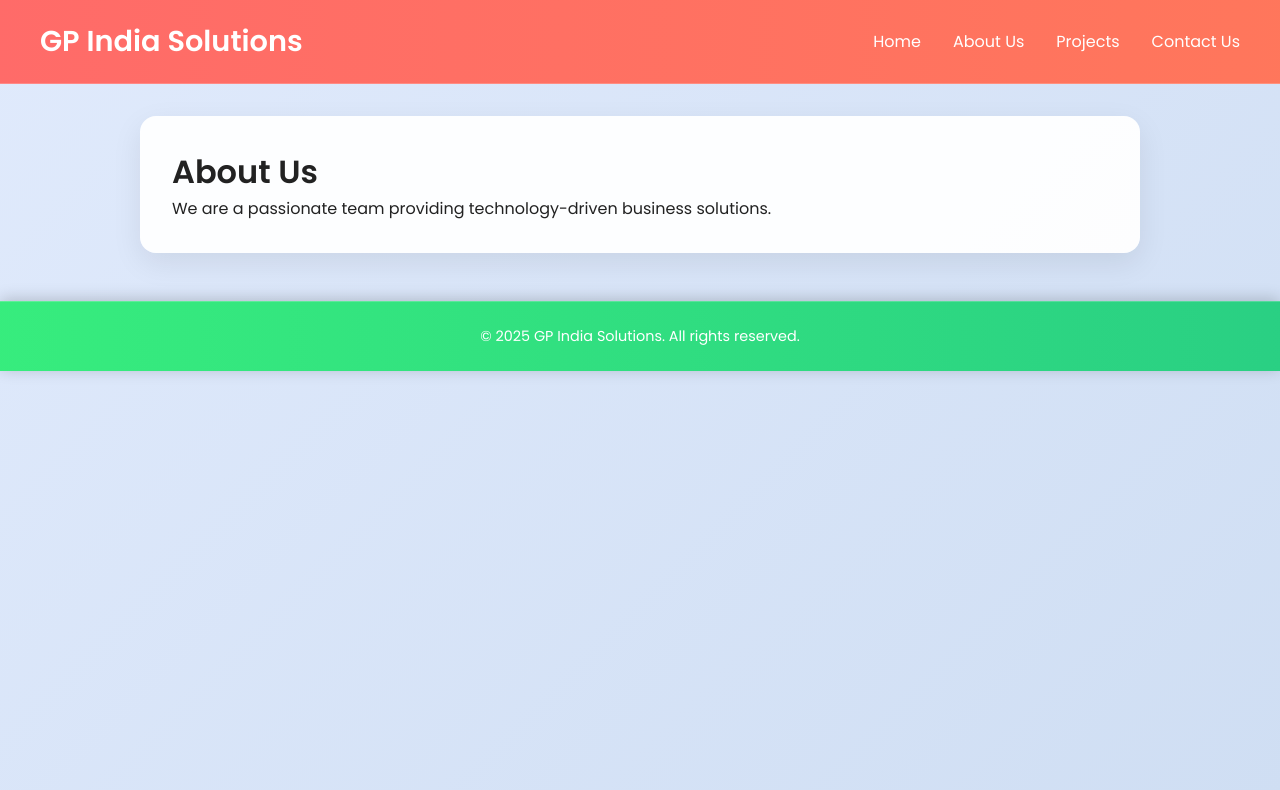
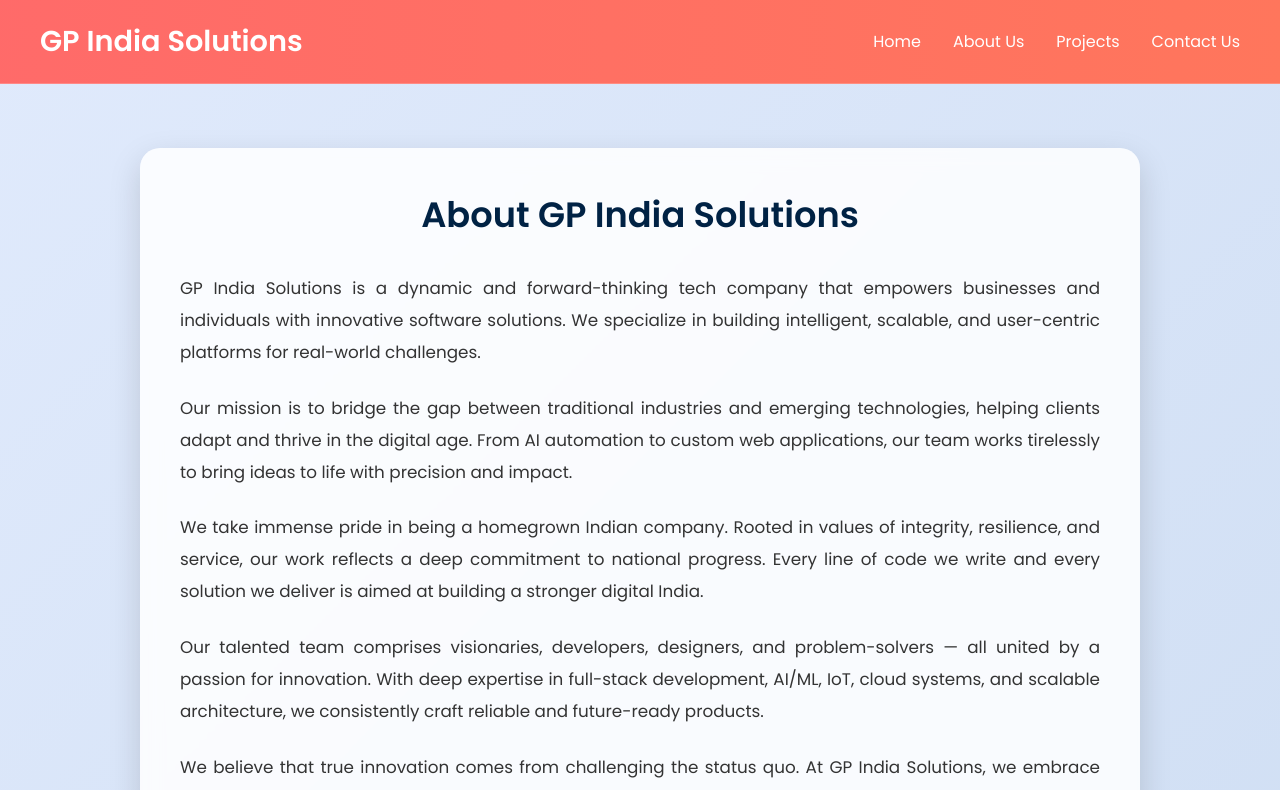
Before and after one commit to Gaganharikiranmarella/gp-ind-sol, a React (Vite) app: page /about in a window 1280 px wide. Shown: the top 790 px of the page. Built offline with nearby package versions, Linux system fonts and the light colour scheme.

Commit message:
added about us section

```diff
--- /dev/null
+++ b/src/pages/About.css
@@ -0,0 +1,46 @@
+.about-container {
+  background: rgba(255, 255, 255, 0.85); /* glass effect */
+  backdrop-filter: blur(10px);
+  -webkit-backdrop-filter: blur(10px);
+  margin: 4rem auto;
+  padding: 2.5rem;
+  border-radius: 20px;
+  max-width: 1000px;
+  box-shadow: 0 12px 32px rgba(0, 0, 0, 0.15);
+  animation: fadeIn 0.9s ease-in-out;
+  text-align: justify;
+  transition: all 0.3s ease-in-out;
+}
+
+.about-container:hover {
+  transform: translateY(-4px);
+  box-shadow: 0 14px 40px rgba(0, 0, 0, 0.18);
+}
+
+.about-container h1 {
+  font-size: 2.2rem;
+  margin-bottom: 2rem;
+  text-align: center;
+  color: #002244;
+  font-weight: 700;
+}
+
+.about-container p {
+  font-size: 1.05rem;
+  line-height: 1.9;
+  color: #333;
+  margin-bottom: 1.5rem;
+  text-align: justify;
+}
+
+/* Entry animation */
+@keyframes fadeIn {
+  from {
+    opacity: 0;
+    transform: translateY(30px);
+  }
+  to {
+    opacity: 1;
+    transform: translateY(0);
+  }
+}
--- a/src/pages/About.jsx
+++ b/src/pages/About.jsx
@@ -1,8 +1,51 @@
-const About = () => (
-  <main style={{ padding: '2rem' }}>
-    <h1>About Us</h1>
-    <p>We are a passionate team providing technology-driven business solutions.</p>
-  </main>
-);
+import React from 'react';
+import './About.css';
+
+const About = () => {
+  return (
+    <main className="about-container">
+      <h1>About GP India Solutions</h1>
+
+      <p>
+        GP India Solutions is a dynamic and forward-thinking tech company that empowers businesses
+        and individuals with innovative software solutions. We specialize in building intelligent,
+        scalable, and user-centric platforms for real-world challenges.
+      </p>
+
+      <p>
+        Our mission is to bridge the gap between traditional industries and emerging technologies,
+        helping clients adapt and thrive in the digital age. From AI automation to custom web
+        applications, our team works tirelessly to bring ideas to life with precision and impact.
+      </p>
+
+      <p>
+        We take immense pride in being a homegrown Indian company. Rooted in values of integrity,
+        resilience, and service, our work reflects a deep commitment to national progress. Every line
+        of code we write and every solution we deliver is aimed at building a stronger digital India.
+      </p>
+
+      <p>
+        Our talented team comprises visionaries, developers, designers, and problem-solvers — all united
+        by a passion for innovation. With deep expertise in full-stack development, AI/ML, IoT, cloud systems,
+        and scalable architecture, we consistently craft reliable and future-ready products.
+      </p>
+
+      <p>
+        We believe that true innovation comes from challenging the status quo. At GP India Solutions, we
+        embrace experimentation, continuous learning, and cutting-edge research to solve tomorrow’s problems today.
+      </p>
+
+      <p>
+        We’re not just builders — we’re dreamers. As we continue our journey, we remain dedicated to uplifting
+        local communities, empowering youth with technology, and making India a global hub for digital excellence.
+      </p>
+
+      <p>
+        Join us as we code with purpose, innovate with pride, and serve with passion — for a smarter, stronger, and
+        self-reliant India.
+      </p>
+    </main>
+  );
+};
 
 export default About;
```
